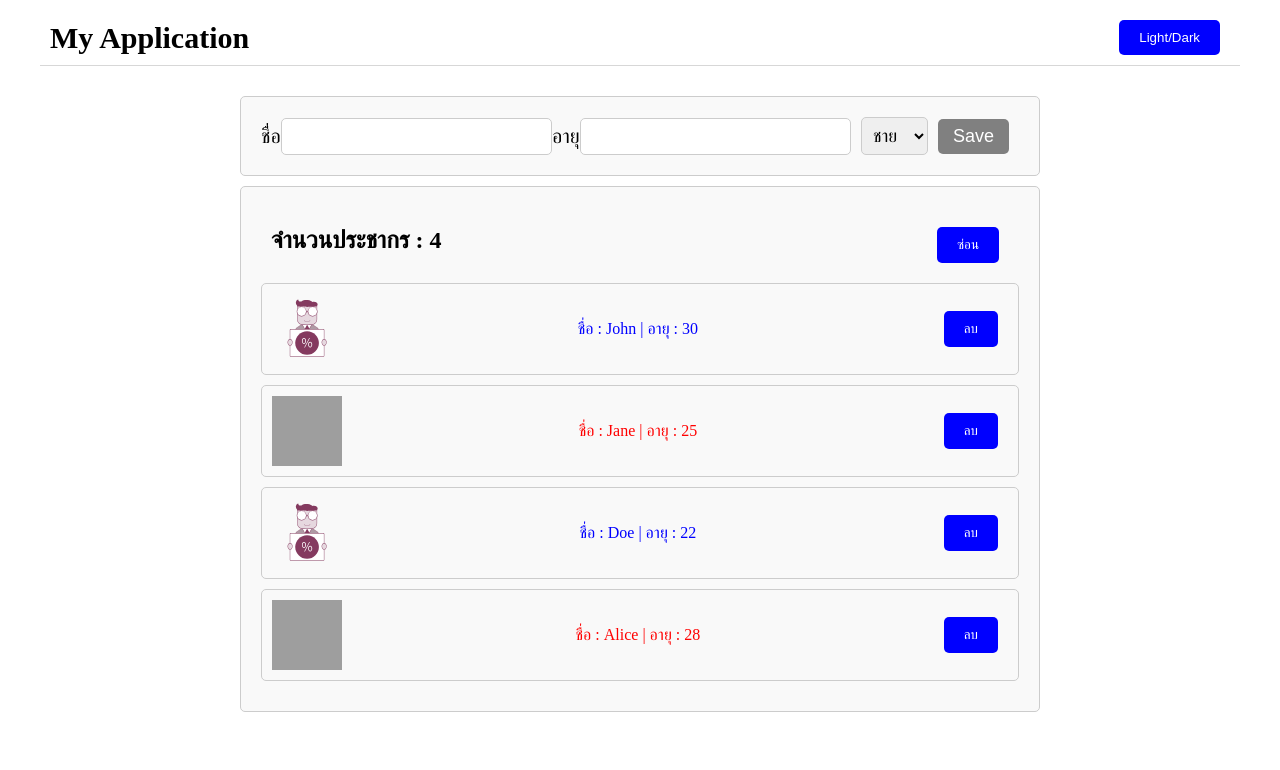
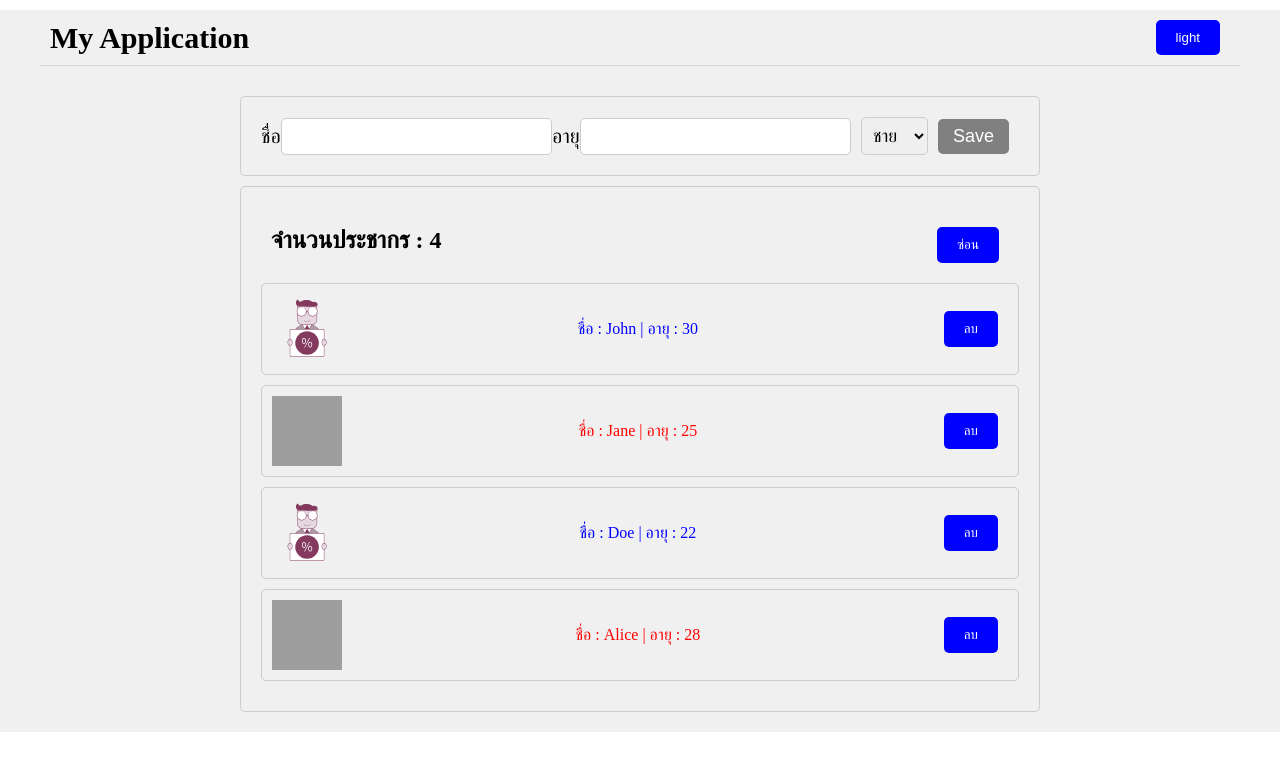
Before and after one commit to naphat-maneechansuk/React1, a React (Vite) app in the folder LearnnigForReact/: page / in a window 1280 px wide. Shown: the top 770 px of the page. Built offline with nearby package versions, Linux system fonts and the light colour scheme; grey boxes are pictures that could not be loaded.

Commit message:
compls to learn

```diff
--- a/LearnnigForReact/src/App.css
+++ b/LearnnigForReact/src/App.css
@@ -1,12 +1,6 @@
 .App{
   text-align: center;
-  padding: 0px;
-  top: 0;
-  left: 0;
-  width: 100%;
-  height: 60px;
-  text-align: center;
-  z-index: 100;
+  padding: 0px 10px;
 }
 
 main{
@@ -15,3 +9,14 @@ main{
   margin: auto;
   padding: 10px;
 }
+
+.light {
+  background-color: #f0f0f0;
+  color: #000;
+  transition: all 0.5s;
+}
+.dark {
+  background-color: #333;
+  color: #f5f5f5;
+  transition: all 0.5s;
+}
--- a/LearnnigForReact/src/App.jsx
+++ b/LearnnigForReact/src/App.jsx
@@ -1,6 +1,6 @@
 import Header from "./components/Header";
 import PersonList from "./components/PersonList";
-import { useState } from "react";
+import { useState, useEffect } from "react";
 import AddForm from "./components/AddForm";
 import "./App.css";
 
@@ -12,6 +12,8 @@ function App() {
     { id: 4, name: "Alice", age: 28, gender: "หญิง" },
   ]);
 
+  const [theme, setTheme] = useState(localStorage.getItem("mode") || "light");
+
   function deleteUser(id) {
     /*
       const result = data.filter((user)=>user.id !== id);// filter out the user with the given id
@@ -20,12 +22,21 @@ function App() {
     console.log("Delete user with id:", id);
     setData(data.filter((item) => item.id !== id));
   }
+
+  useEffect(() => {
+    localStorage.setItem("mode", theme);
+  }, [theme]);
+
   return (
-    <div className="App">
-    <Header title="My Application"></Header>
+      <div className={`App ${theme}`}>
+        <Header
+          title="My Application"
+          theme={theme}
+          setTheme={setTheme}
+        ></Header>
         <main>
-      <AddForm data={data} setData={setData}/>
-    <PersonList data={data} deleteUser={deleteUser}/>
+          <AddForm data={data} setData={setData} />
+          <PersonList data={data} deleteUser={deleteUser} />
         </main>
       </div>
   );
--- a/LearnnigForReact/src/components/AddForm.css
+++ b/LearnnigForReact/src/components/AddForm.css
@@ -2,9 +2,7 @@
     max-width: 800px;
     margin: 10px auto;
     padding: 20px;
-    border: 1px solid #ccc;
     border-radius: 5px;
-    background-color: #f9f9f9;
 }
 
 form{
--- a/LearnnigForReact/src/components/AddForm.jsx
+++ b/LearnnigForReact/src/components/AddForm.jsx
@@ -9,7 +9,7 @@ export default function AddForm(props) {
   function saveData(e) {
     e.preventDefault();
     const person ={
-        id: data.length + 1, // Simple ID generation
+        id: data.length>0 ? data[data.length - 1].id + 1 :1, // Incrementing the last id
         name: name,
         age: age,
         gender:gender
--- a/LearnnigForReact/src/components/Header.jsx
+++ b/LearnnigForReact/src/components/Header.jsx
@@ -1,11 +1,19 @@
 import "../components/Header.css";
 
-function Header(props) {
+function Header({title, theme, setTheme }) {
+    function toggleTheme() {
+        if (theme === "light") {
+            setTheme("dark");
+        }else {
+            setTheme("light");
+        }
+    }
+
 
     return(
         <nav>
-        <h1>{props.title}</h1>
-        <button>Light/Dark</button>
+        <h1>{title}</h1>
+        <button onClick={toggleTheme}>{theme==null ?"light":theme}</button>
         </nav>
     )
 
--- a/LearnnigForReact/src/components/PersonList.jsx
+++ b/LearnnigForReact/src/components/PersonList.jsx
@@ -4,7 +4,6 @@ import User from "./User";
 
 function PersonList({ data, deleteUser }) {
   const [show, setShow] = useState(true);
-  console.table(data);
 
   return (
     <div className="container">
@@ -15,8 +14,7 @@ function PersonList({ data, deleteUser }) {
         </button>
       </div>
       <ul>
-        {show &&
-          data.map((item) => (
+        {show && data.map((item) => (
             <User key={item.id} item={item} deleteUser={deleteUser} />
           ))}
       </ul>
```
Lines whose indentation alone changed are shown as unchanged.
